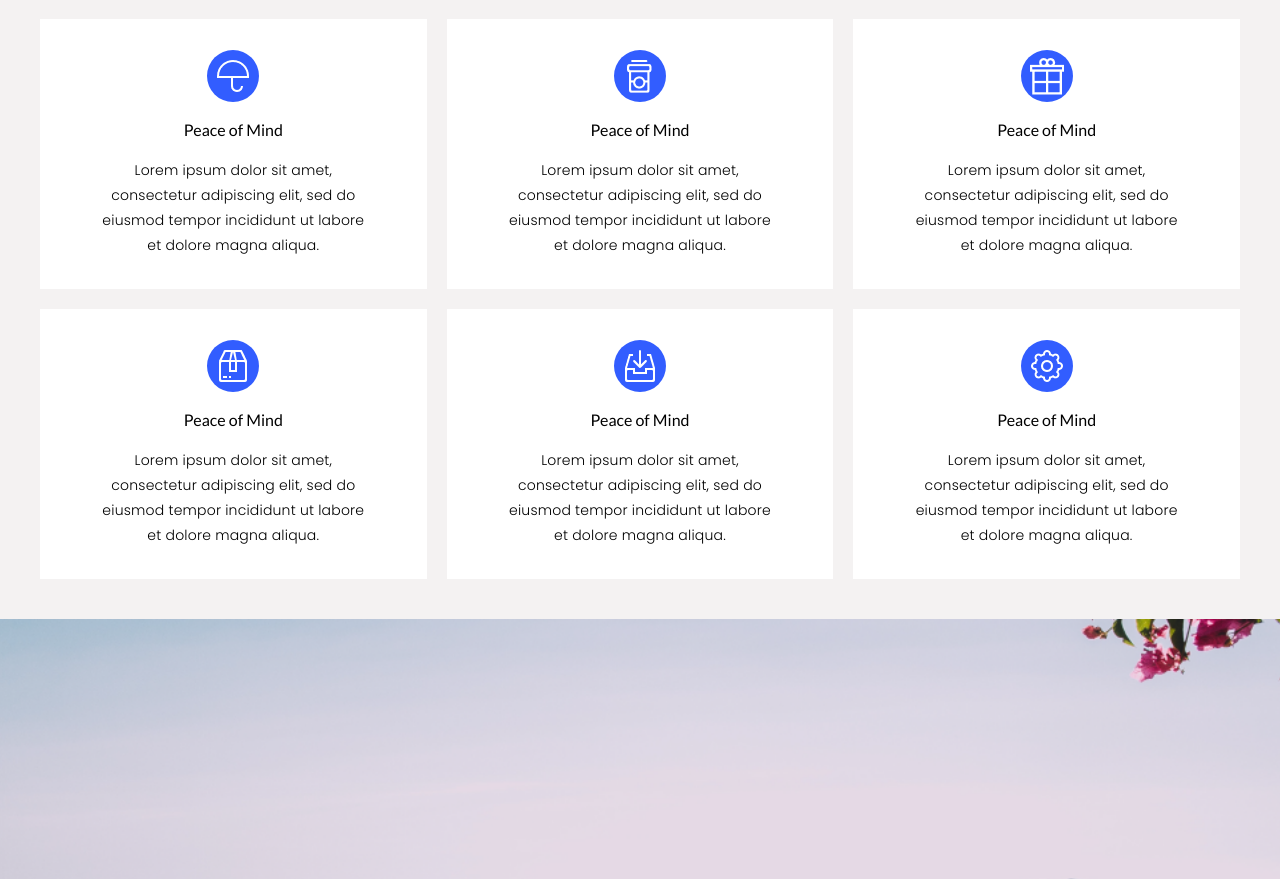
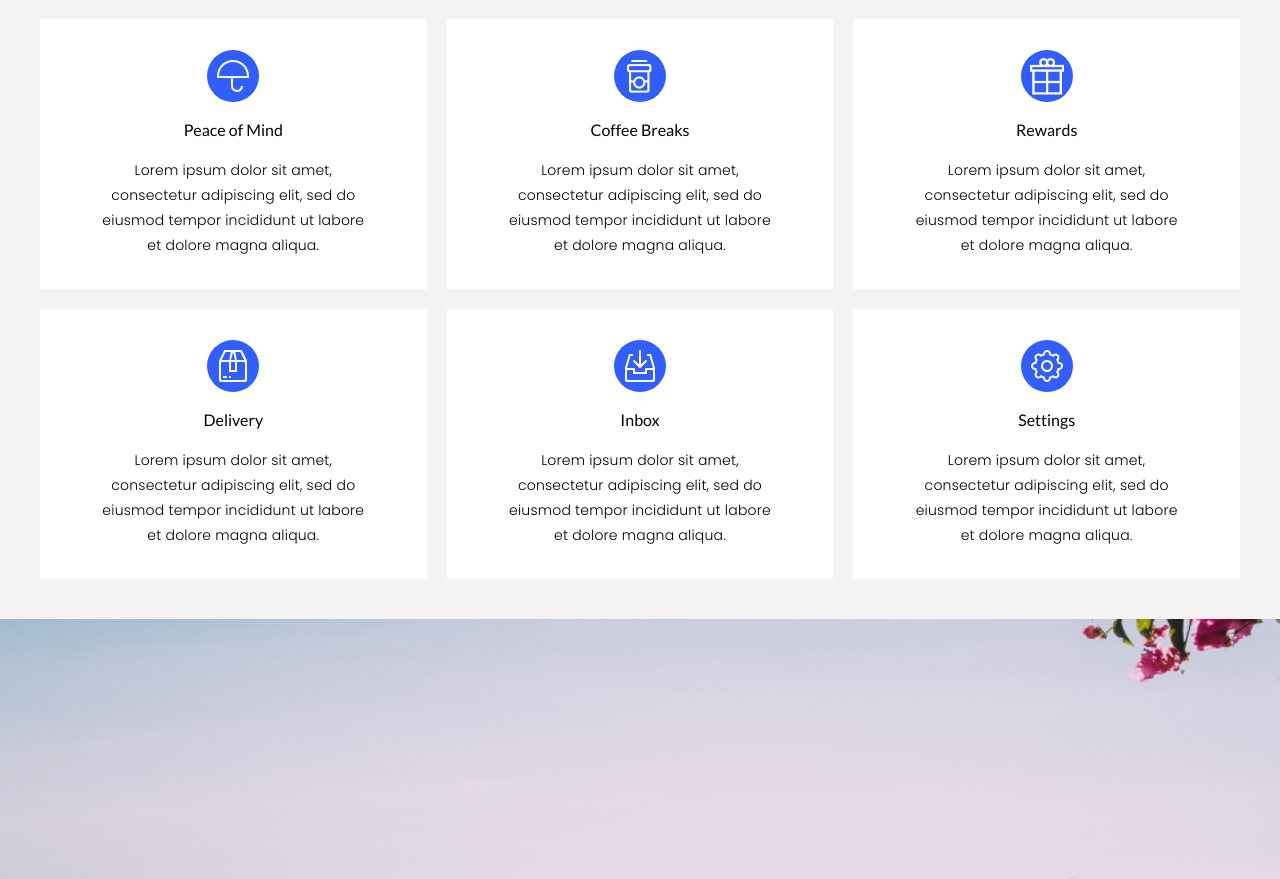
Before and after one commit to lostfromlight1/ace-assignments, a plain HTML site: page day5/index.html in a window 1280 px wide. Shown: the part 1820-2699 px from the top of the page. Drawn offline with Linux system fonts and the light colour scheme; files whose address does not match are found by name.

Commit message:
update index.html

```diff
--- a/day5/index.html
+++ b/day5/index.html
@@ -82,7 +82,7 @@
                         <div class="sec2_img">
                             <img src="./assets/image/Path 7.png" alt="">
                         </div>
-                        <h4 class="lato_font">Peace of Mind</h4>
+                        <h4 class="lato_font">Coffee Breaks</h4>
                         <p class="poping_font">Lorem ipsum dolor sit amet, consectetur adipiscing elit, sed do eiusmod tempor incididunt ut labore et dolore magna aliqua.</p>
 
                     </div>
@@ -93,7 +93,7 @@
                         <div class="sec2_img">
                             <img src="./assets/image/Path 8.png" alt="">
                         </div>
-                        <h4 class="lato_font">Peace of Mind</h4>
+                        <h4 class="lato_font">Rewards</h4>
                         <p class="poping_font">Lorem ipsum dolor sit amet, consectetur adipiscing elit, sed do eiusmod tempor incididunt ut labore et dolore magna aliqua.</p>
 
                     </div>
@@ -104,7 +104,7 @@
                         <div class="sec2_img">
                             <img src="./assets/image/Path 9.png" alt="">
                         </div>
-                        <h4 class="lato_font">Peace of Mind</h4>
+                        <h4 class="lato_font">Delivery</h4>
                         <p class="poping_font">Lorem ipsum dolor sit amet, consectetur adipiscing elit, sed do eiusmod tempor incididunt ut labore et dolore magna aliqua.</p>
 
                     </div>
@@ -115,7 +115,7 @@
                         <div class="sec2_img">
                             <img src="./assets/image/Path 11.png" alt="">
                         </div>
-                        <h4 class="lato_font">Peace of Mind</h4>
+                        <h4 class="lato_font">Inbox</h4>
                         <p class="poping_font">Lorem ipsum dolor sit amet, consectetur adipiscing elit, sed do eiusmod tempor incididunt ut labore et dolore magna aliqua.</p>
 
                     </div>
@@ -126,7 +126,7 @@
                         <div class="sec2_img">
                             <img src="./assets/image/Path 10.png" alt="">
                         </div>
-                        <h4 class="lato_font">Peace of Mind</h4>
+                        <h4 class="lato_font">Settings</h4>
                         <p class="poping_font">Lorem ipsum dolor sit amet, consectetur adipiscing elit, sed do eiusmod tempor incididunt ut labore et dolore magna aliqua.</p>
 
                     </div>
```
